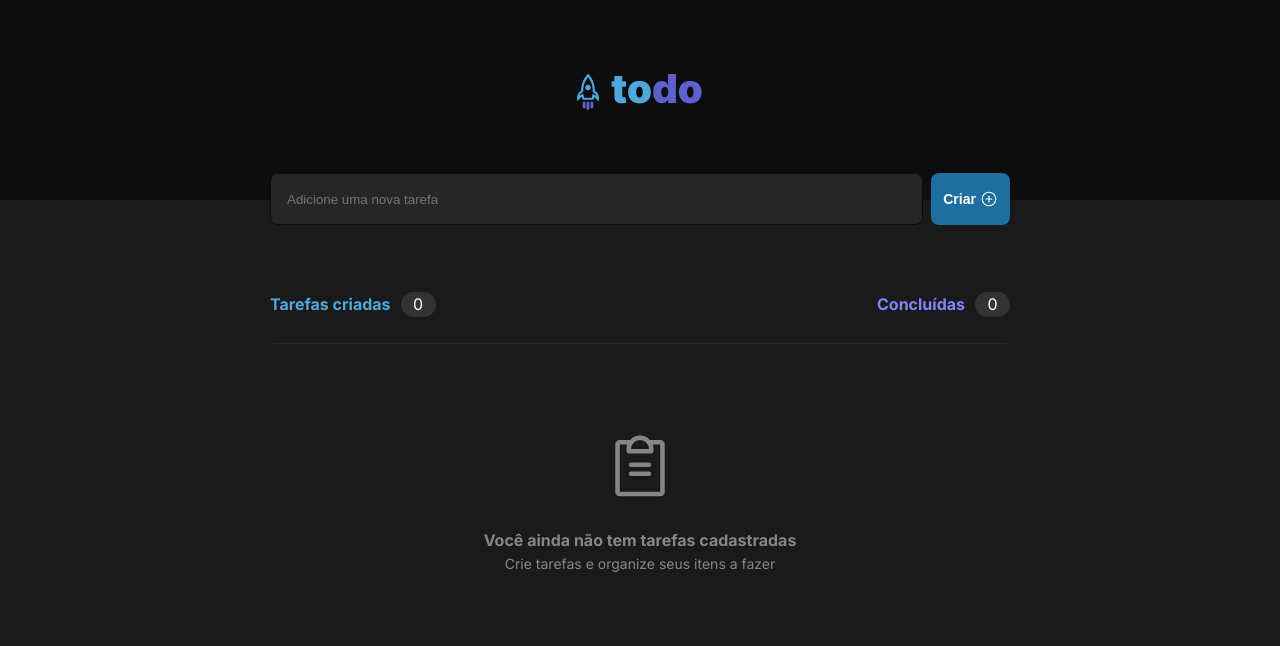
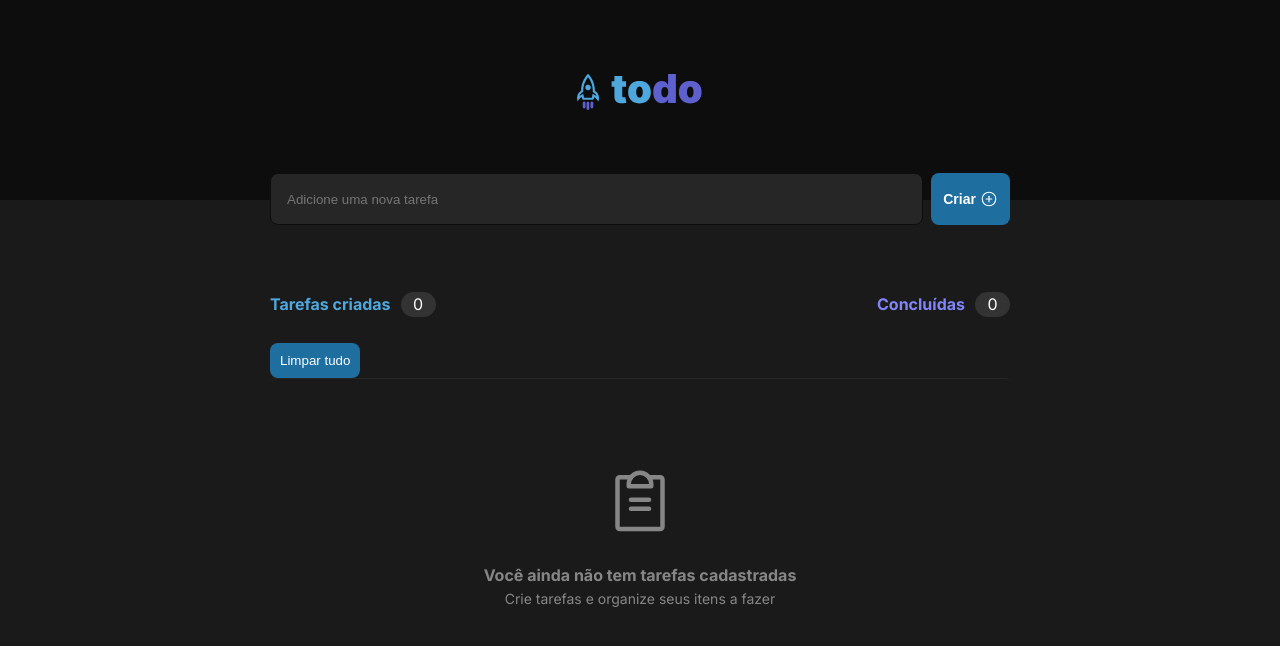
Before and after one commit to isBreno/todo-list, a React (Vite) app: page / in a window 1280 px wide. Shown: the top 646 px of the page. Built offline with nearby package versions, Linux system fonts and the light colour scheme.

Commit message:
fix issue

```diff
--- a/src/pages/Home/components/Board/index.tsx
+++ b/src/pages/Home/components/Board/index.tsx
@@ -13,18 +13,18 @@ export const Board = () => {
     window.location.reload()
   }
   // get tasks from localStorage array
-  const tasks = JSON.parse(localStorage.getItem("tasks")!) || "";
+  const tasks = JSON.parse(localStorage.getItem("tasks")!) || [];
+  const tasksLength = tasks.length;
 
   return (
     <BoardContainer>
-      {tasks ? (
+      {tasks && (
         <>
           <button onClick={handleClearTasks}>Limpar tudo</button>
           {tasks.map((task: any) => <Tasks task={task} key={task.id} />)}
         </>
-      ) : (
-        <NoTasks />
       )}
+      {tasks.length === 0 && <NoTasks />}
     </BoardContainer>
   );
 
```
